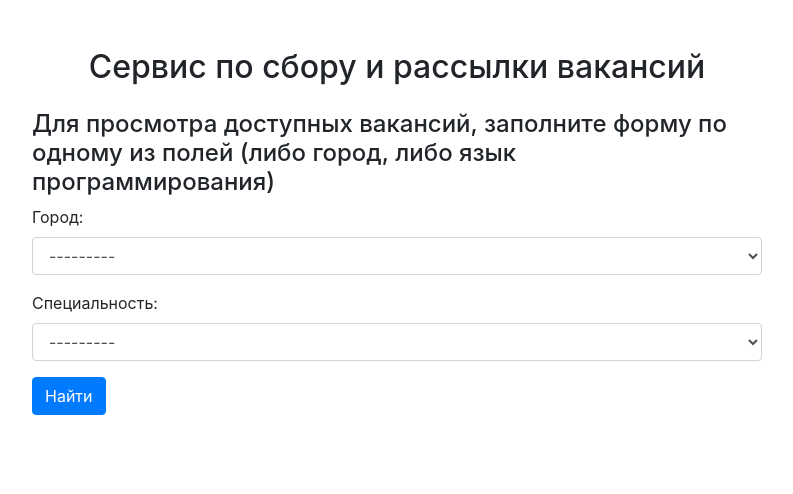
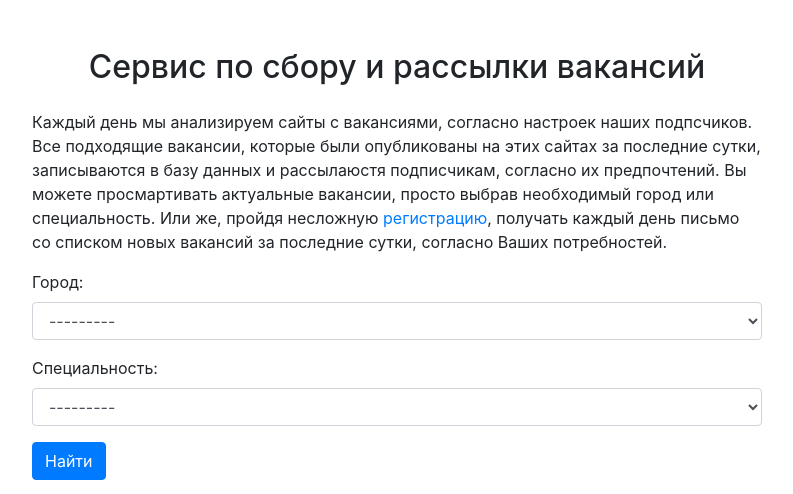
Before and after one commit to lw-git/scraping_service, a Django app: page / in a window 1280 px wide. Shown: the part 56-550 px from the top of the page, without its empty margins (243-1036 px from the left). Run offline with Django 3.2, Linux system fonts and the light colour scheme; data that the repository does not hold is empty; some libraries are stand-ins or nearby versions.

Commit message:
Small changes in templates

```diff
--- a/src/scraping/templates/scraping/home.html
+++ b/src/scraping/templates/scraping/home.html
@@ -7,8 +7,15 @@
     </div>
 </div>
 <div class="row ">
-    <div class="col-md-8 mx-auto">
-        <h4 class="my-2">Для просмотра доступных вакансий, заполните форму по одному из полей (либо город, либо язык программирования)</h4>
+    <div class="col-md-8 mx-auto my-2">
+        <p class="">
+            Каждый день мы анализируем сайты с вакансиями, согласно настроек наших подпсчиков.
+            Все подходящие вакансии, которые были опубликованы на этих сайтах за последние сутки,
+            записываются в базу данных и рассылаюстя подписчикам, согласно их предпочтений.
+            Вы можете просмартивать актуальные вакансии, просто выбрав необходимый город или специальность.
+            Или же, пройдя несложную <a href="{% url 'accounts:register' %}"> регистрацию</a>,
+            получать каждый день письмо со списком новых вакансий за последние сутки, согласно Ваших потребностей.
+        </p>
     <form method="GET" action="{% url 'list' %}">
         <div class="form-group">
         {{ form.as_p }}
--- a/src/templates/base.html
+++ b/src/templates/base.html
@@ -1,4 +1,7 @@
 {% load static %}
+{% url 'accounts:update' as update_url %}
+{% url 'accounts:register' as register_url %}
+{% url 'accounts:login' as login_url%}
 <!doctype html>
 <html lang="en">
   <head>
@@ -24,14 +27,14 @@
               <li class="nav-item">
               <a class="nav-link" href="{% url 'accounts:logout' %} ">Выйти</a>
             </li>
-            <li class="nav-item">
+            <li class="nav-item {% if request.path == update_url %} active {% endif %}">
               <a class="nav-link" href="{% url 'accounts:update' %}">Профиль</a>
             </li>
           {% else %}
-            <li class="nav-item">
+            <li class="nav-item {% if request.path == login_url %} active {% endif %}">
               <a class="nav-link" href="{% url 'accounts:login' %}">Войти</a>
             </li>
-          <li class="nav-item">
+          <li class="nav-item {% if request.path == register_url %} active {% endif %}">
               <a class="nav-link" href="{% url 'accounts:register' %}">Регистрация</a>
             </li>
           {% endif %}
```
